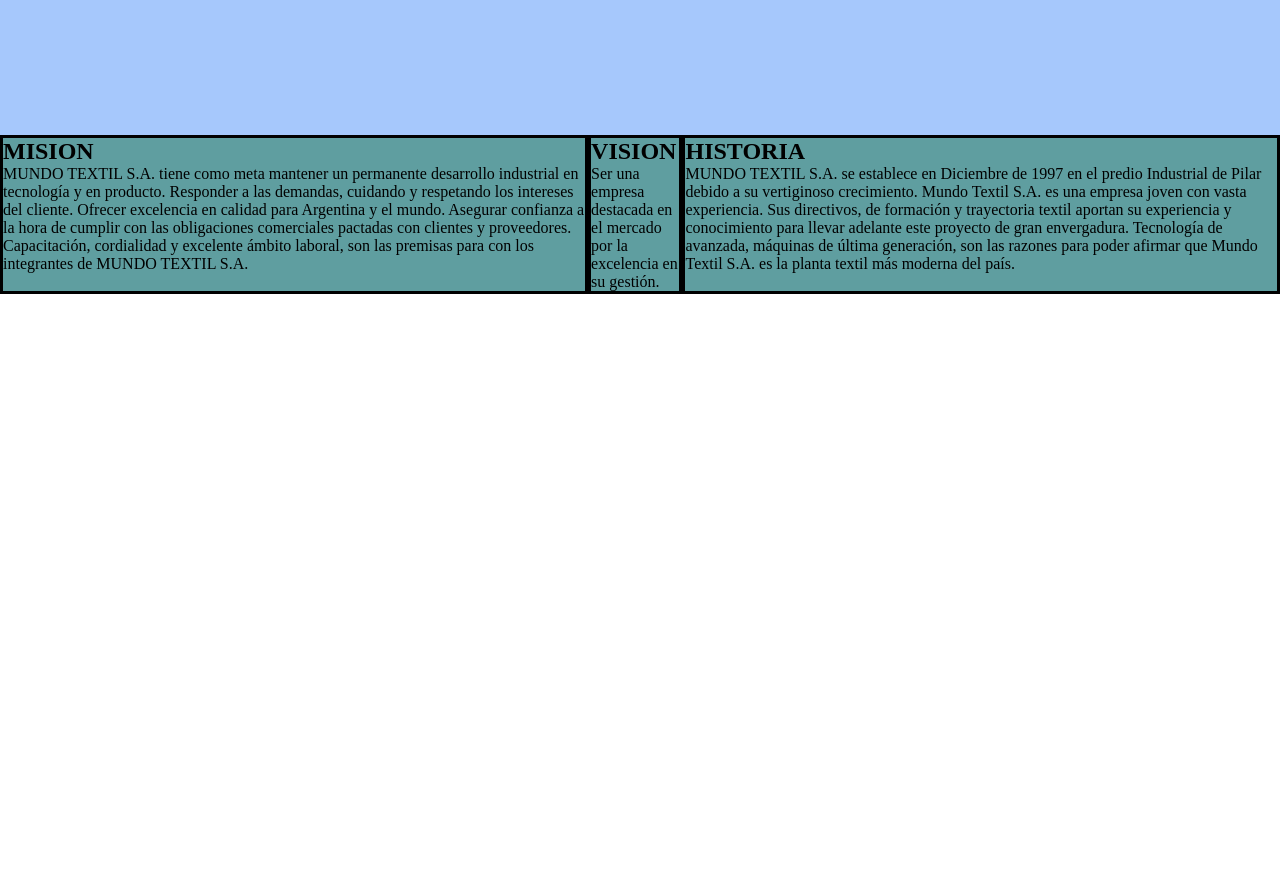
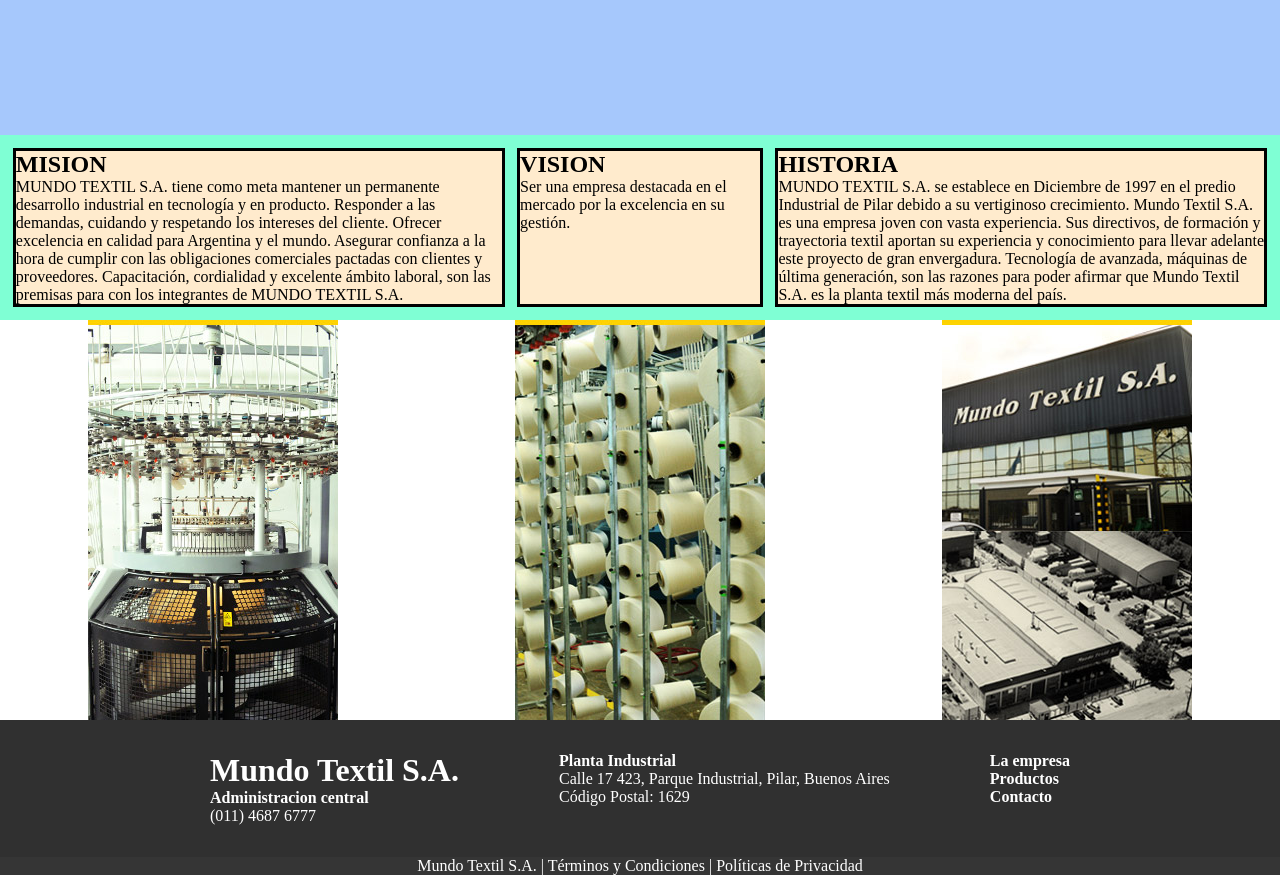
Before and after one commit to ipsilon7/Mundo-Textil-redesign, a plain HTML site: page index.html in a window 1280 px wide. Shown: the part 800-1675 px from the top of the page. Before the commit the page ends 1094 px from the top, so only its background shows below. Drawn offline with Linux system fonts and the light colour scheme.

Commit message:
Ultimos cambios 11/9

```diff
--- a/index.html
+++ b/index.html
@@ -51,9 +51,39 @@
                 </p>
             </div>
         </section>
+        <div class="imgEmpresaContainer">
+            <img src="imagenes/empresa1.jpg" alt="Imagen de la empresa">
+            <img src="imagenes/empresa2.jpg" alt="Imagen de la empresa">
+            <img src="imagenes/empresa3.jpg" alt="Imagen de la empresa">
+        </div>
     </main>
     <footer>
-
+        <div class="footerContainer">
+            <div class="fontColor">
+                <h1>Mundo Textil S.A.</h1>
+                <h4>Administracion central</h4>
+                <h6>(011) 4687 6777</h6>
+            </div>
+            <div class="fontColor">
+                <h4>Planta Industrial</h4>
+                <h6>Calle 17 423, Parque Industrial, Pilar, Buenos Aires</h6>
+                <h6>Código Postal: 1629</h6>
+            </div>
+            <div>
+                <h4><a class="fontColor" href="index.html">La empresa</a></h4>
+                <h4><a class="fontColor" href="productos.html">Productos</a></h4>
+                <h4><a class="fontColor" href="contacto.html">Contacto</a></h4>
+            </div>
+        </div>
+        <div class="tycContainer">
+            <h6 class="fontColor">
+            Mundo Textil S.A.
+             |
+            <a class="fontColor" href="">Términos y Condiciones</a>
+             |
+            <a class="fontColor" href="">Políticas de Privacidad</a>
+            </h6>
+        </div>
     </footer>
 </body>
 </html>
--- a/styles.css
+++ b/styles.css
@@ -19,9 +19,38 @@ a{
     background-color: rgb(166, 200, 252);
 }
 .empresaContainer{
-    display: flex;
-    background-color: cadetblue;
+    display: grid;
+    grid-template-columns: 4fr 2fr 4fr;
+    column-gap: 1%;
+    padding: 1%;
+    background-color: aquamarine;
 }
 .tarjetaContainer{
     border-style: solid;
+    background-color: blanchedalmond;
 }
+.imgEmpresaContainer{
+    display: flex;
+    justify-content: space-around;
+}
+.footerContainer{
+    display: flex;
+    justify-content: space-around;
+    padding: 2rem 10rem;
+    background-color: #303030;
+}
+.tycContainer{
+    display: flex;
+    justify-content: center;
+    background-color: #353535;
+}
+.fontColor{
+    color: white;
+}
+h4{
+    font-weight: bolder;
+}
+h6{
+    font-weight: lighter;
+    font-size: 1rem;
+}
```
Also changed, not shown: imagenes/empresa1.jpg (added), imagenes/empresa2.jpg (added), imagenes/empresa3.jpg (added).
